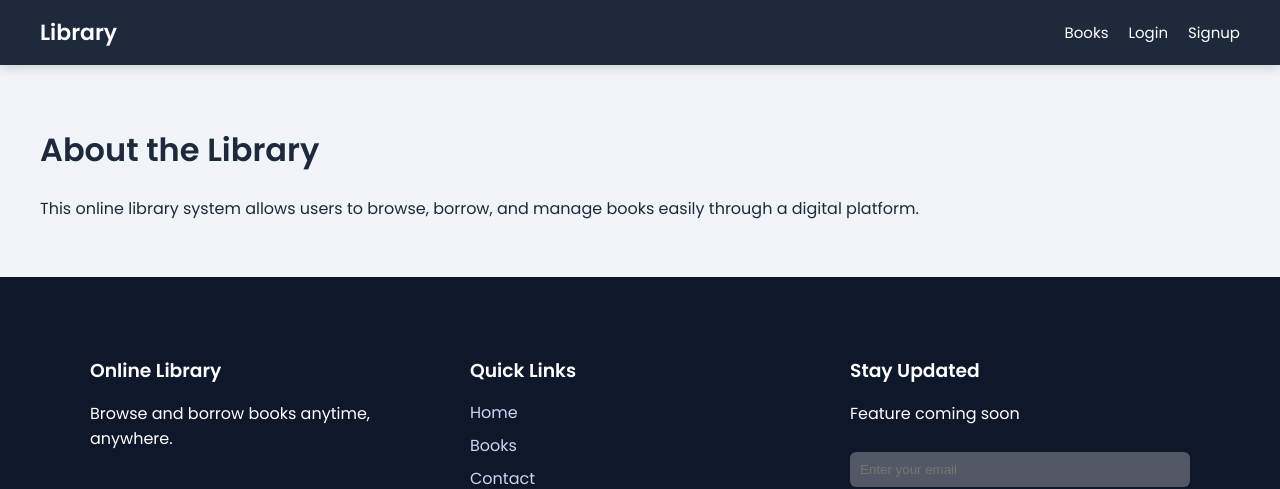
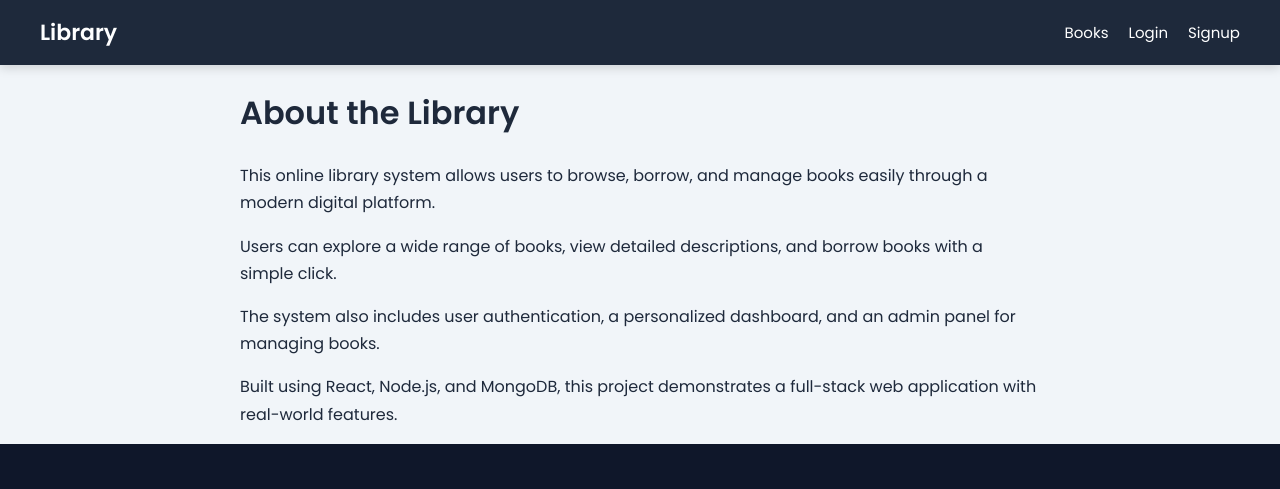
Before and after one commit to alhussainalshehhi/library, a React (Create React App) app in the folder client/: page /about in a window 1280 px wide. Shown: the top 489 px of the page. Built offline with nearby package versions, Linux system fonts and the light colour scheme; no server answers.

Commit message:
Improve About page content and layout

```diff
--- a/client/src/pages/About.js
+++ b/client/src/pages/About.js
@@ -1,17 +1,27 @@
-function About(){
-
-  return(
-    <div style={{padding:"40px"}}>
+function About() {
+  return (
+    <div className="page about-page">
 
       <h1>About the Library</h1>
 
       <p>
-        This online library system allows users to browse, borrow,
-        and manage books easily through a digital platform.
+        This online library system allows users to browse, borrow, and manage books easily through a modern digital platform.
+      </p>
+
+      <p>
+        Users can explore a wide range of books, view detailed descriptions, and borrow books with a simple click.
+      </p>
+
+      <p>
+        The system also includes user authentication, a personalized dashboard, and an admin panel for managing books.
+      </p>
+
+      <p>
+        Built using React, Node.js, and MongoDB, this project demonstrates a full-stack web application with real-world features.
       </p>
 
     </div>
-  )
+  );
 }
 
 export default About;
--- a/client/src/styles/main.css
+++ b/client/src/styles/main.css
@@ -210,6 +210,12 @@ section{
 
 .hero button:hover{
   transform:scale(1.05);
+}
+
+.about-page {
+  max-width: 800px;
+  margin: auto;
+  line-height: 1.7;
 }
 
 /* FEATURED */
```
